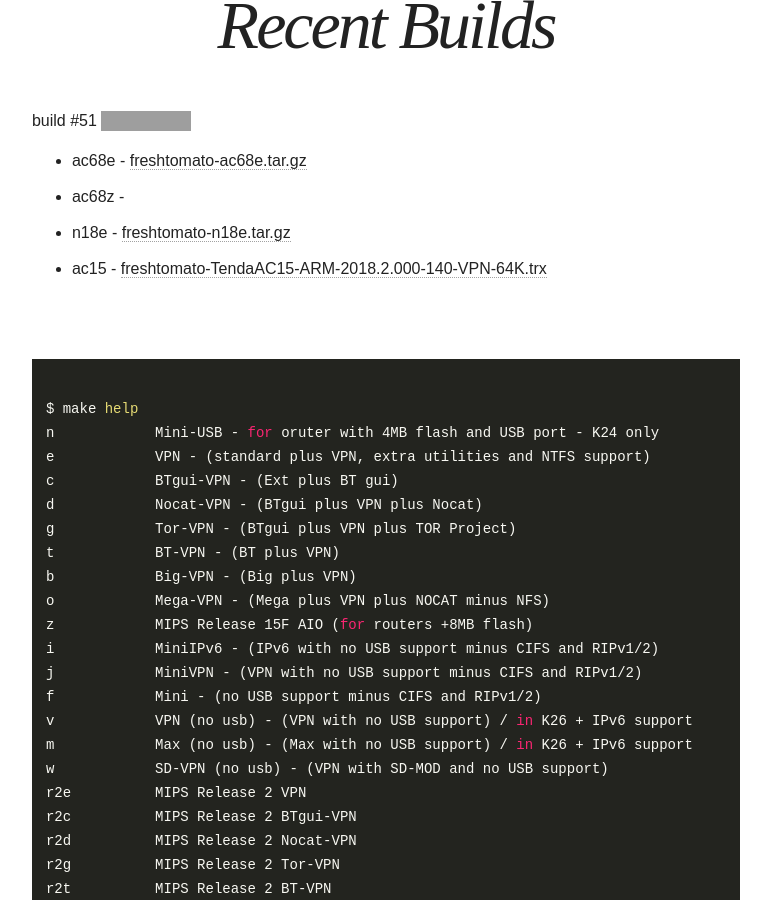
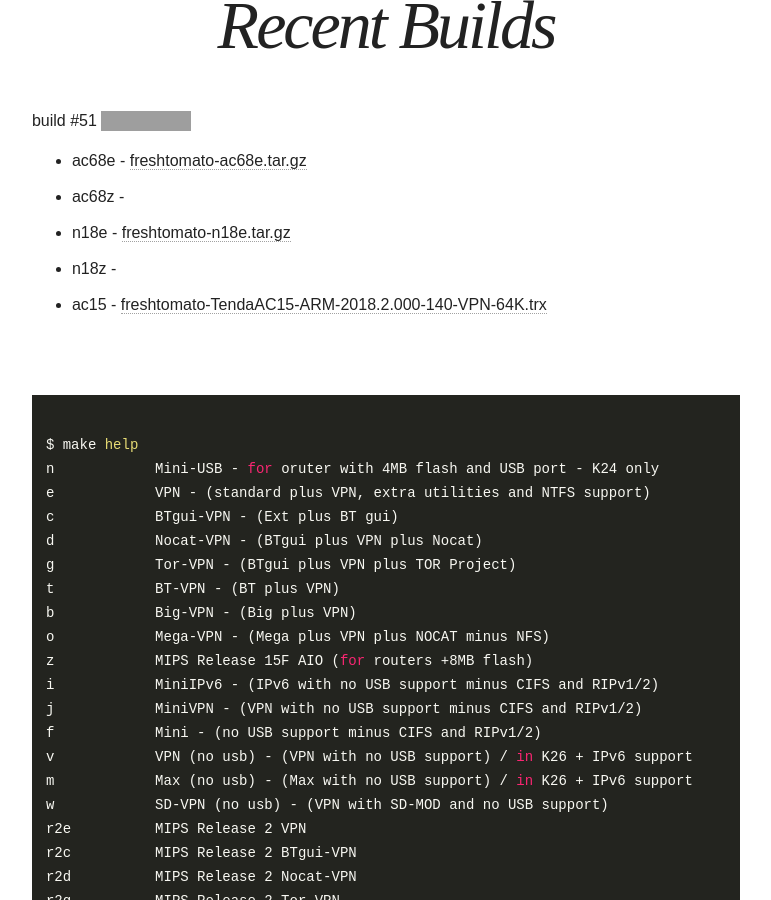
Before and after one commit to oglopss/freshTomato-ARM-ci-jekyll, a Jekyll site: the page built from index.html, in a window 1280 px wide and 900 px high, scrolled down 487 px. Shown: the whole window, without its empty margins (254-1025 px from the left). Built offline with Jekyll 4.4.1, drawn with Linux system fonts in a browser that asks for light colours; nearby versions of some CDN libraries; grey boxes are pictures that could not be loaded.

Commit message:
Travis build 51 n18z pushed to gh-pages

```diff
--- a/_data/ss.yml
+++ b/_data/ss.yml
@@ -4,3 +4,4 @@
   - 0002 ac68z
   - 0003 n18e freshtomato-n18e.tar.gz
   - 0005 ac15 freshtomato-TendaAC15-ARM-2018.2.000-140-VPN-64K.trx
+  - 0004 n18z
```
